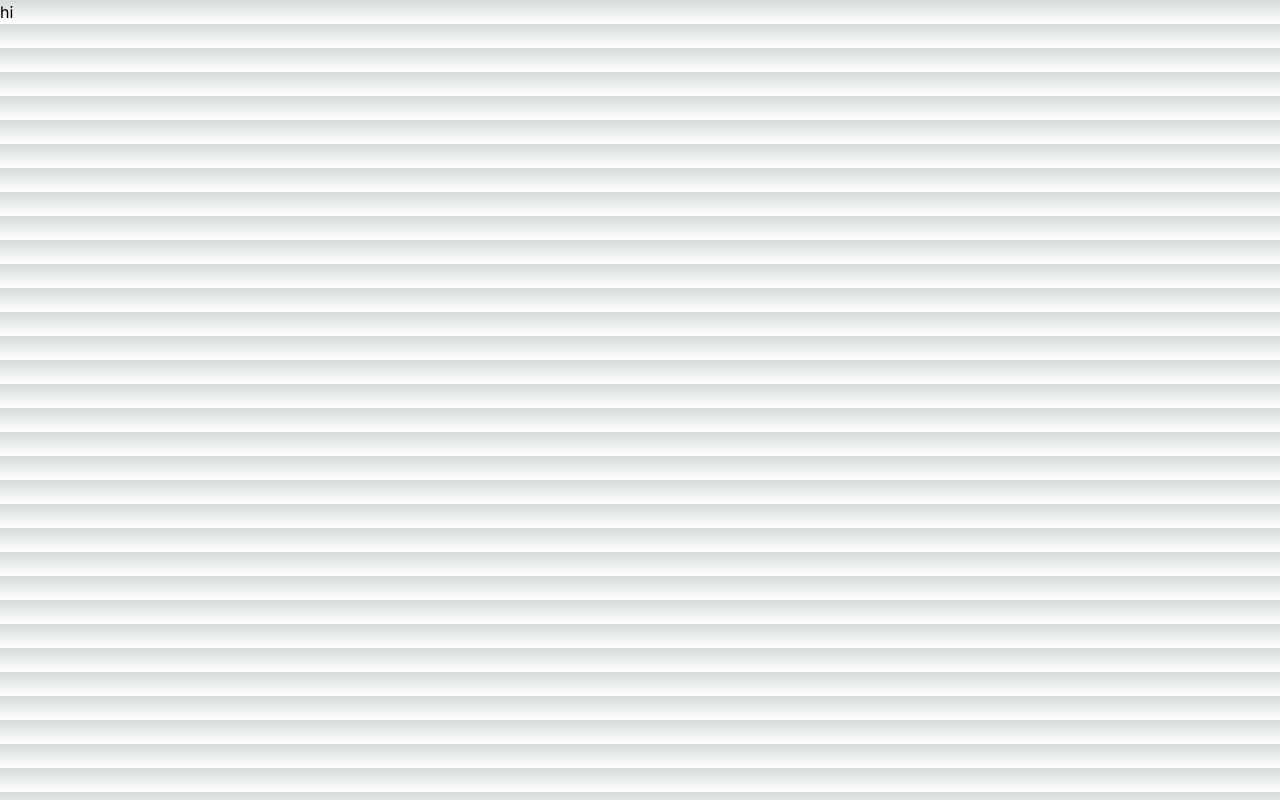
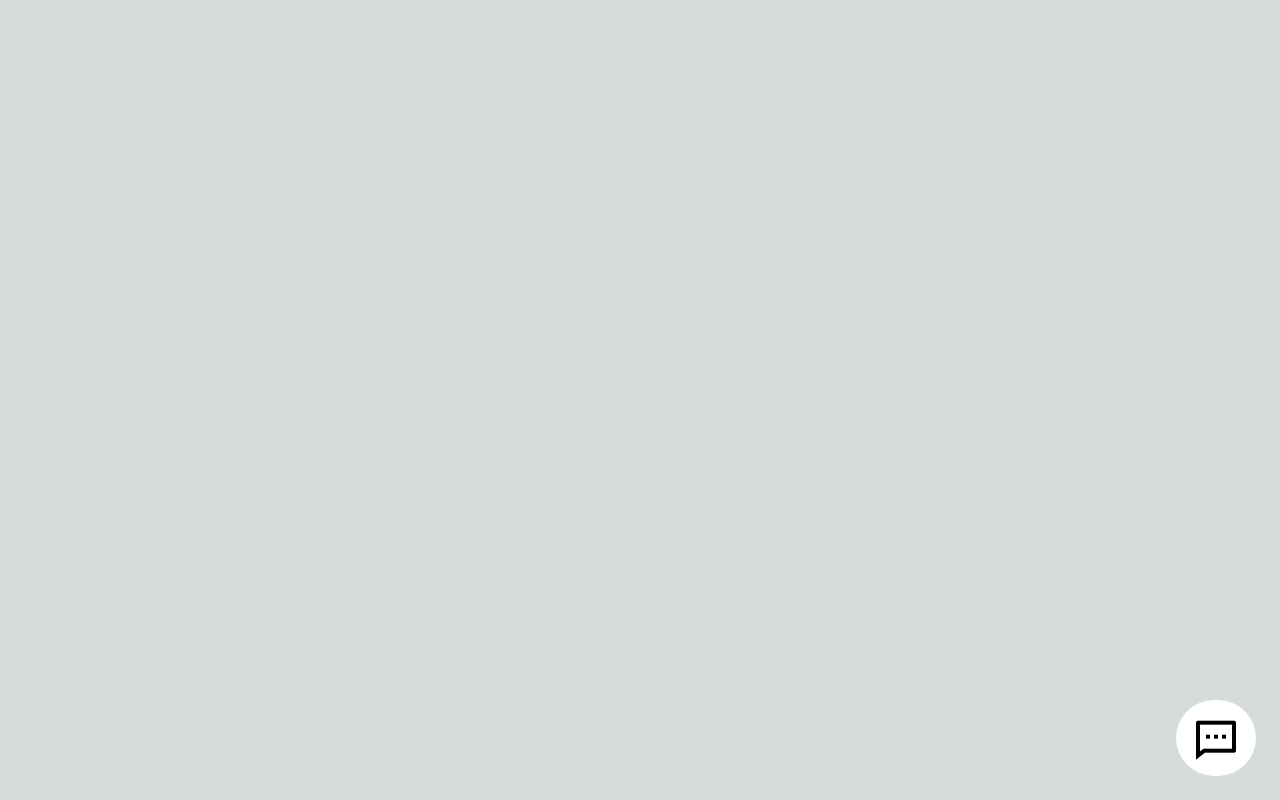
Before and after one commit to anthony-urbina/chatbot, a Next.js app: page / in a window 1280 px wide. Built offline with nearby package versions, Linux system fonts and the light colour scheme.

Commit message:
created ChatBubbleButton

```diff
--- /dev/null
+++ b/src/app/components/butttons/ChatBubbleButton.tsx
@@ -0,0 +1,7 @@
+export const ChatBubbleIcon = () => {
+  return (
+    <button className='absolute flex items-center justify-center p-4 pb-3 bg-white rounded-full bottom-6 right-6'>
+      <i className='text-5xl ri-message-2-line text-primary' />
+    </button>
+  );
+};
--- a/src/app/layout.tsx
+++ b/src/app/layout.tsx
@@ -1,22 +1,21 @@
-import './globals.css'
-import type { Metadata } from 'next'
-import { Inter } from 'next/font/google'
+import "./globals.css";
+import type { Metadata } from "next";
+import { Inter } from "next/font/google";
 
-const inter = Inter({ subsets: ['latin'] })
+const inter = Inter({ subsets: ["latin"] });
 
 export const metadata: Metadata = {
-  title: 'Create Next App',
-  description: 'Generated by create next app',
-}
+  title: "Create Next App",
+  description: "Generated by create next app",
+};
 
-export default function RootLayout({
-  children,
-}: {
-  children: React.ReactNode
-}) {
+export default function RootLayout({ children }: { children: React.ReactNode }) {
   return (
-    <html lang="en">
+    <html lang='en'>
+      <head>
+        <link href='https://cdn.jsdelivr.net/npm/remixicon@3.4.0/fonts/remixicon.css' rel='stylesheet' />
+      </head>
       <body className={inter.className}>{children}</body>
     </html>
-  )
+  );
 }
--- a/src/app/page.tsx
+++ b/src/app/page.tsx
@@ -1,5 +1,10 @@
 import Image from "next/image";
+import { ChatBubbleIcon } from "./components/butttons/ChatBubbleButton";
 
 export default function Home() {
-  return <div>hi</div>;
+  return (
+    <div>
+      <ChatBubbleIcon />
+    </div>
+  );
 }
```
